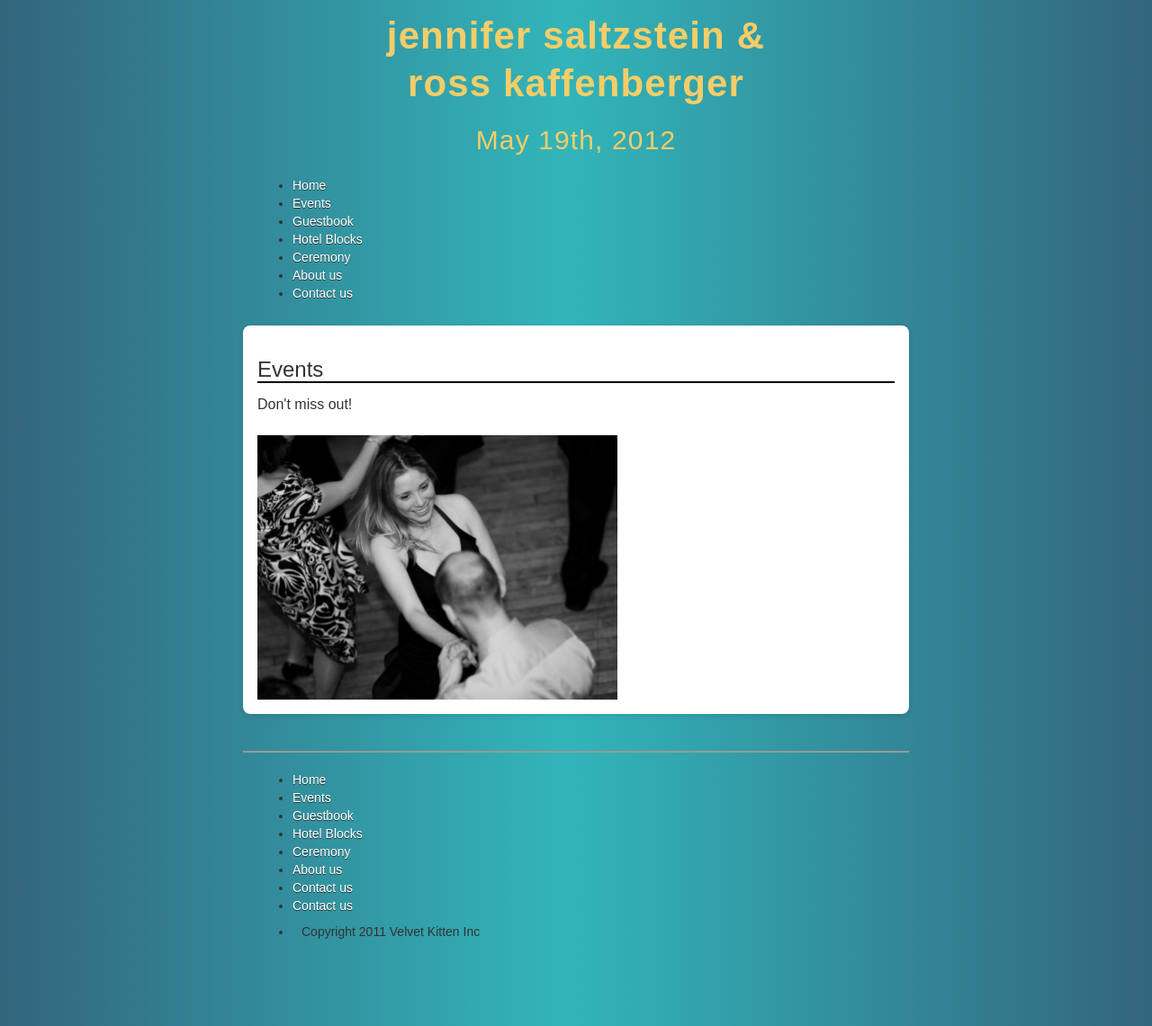
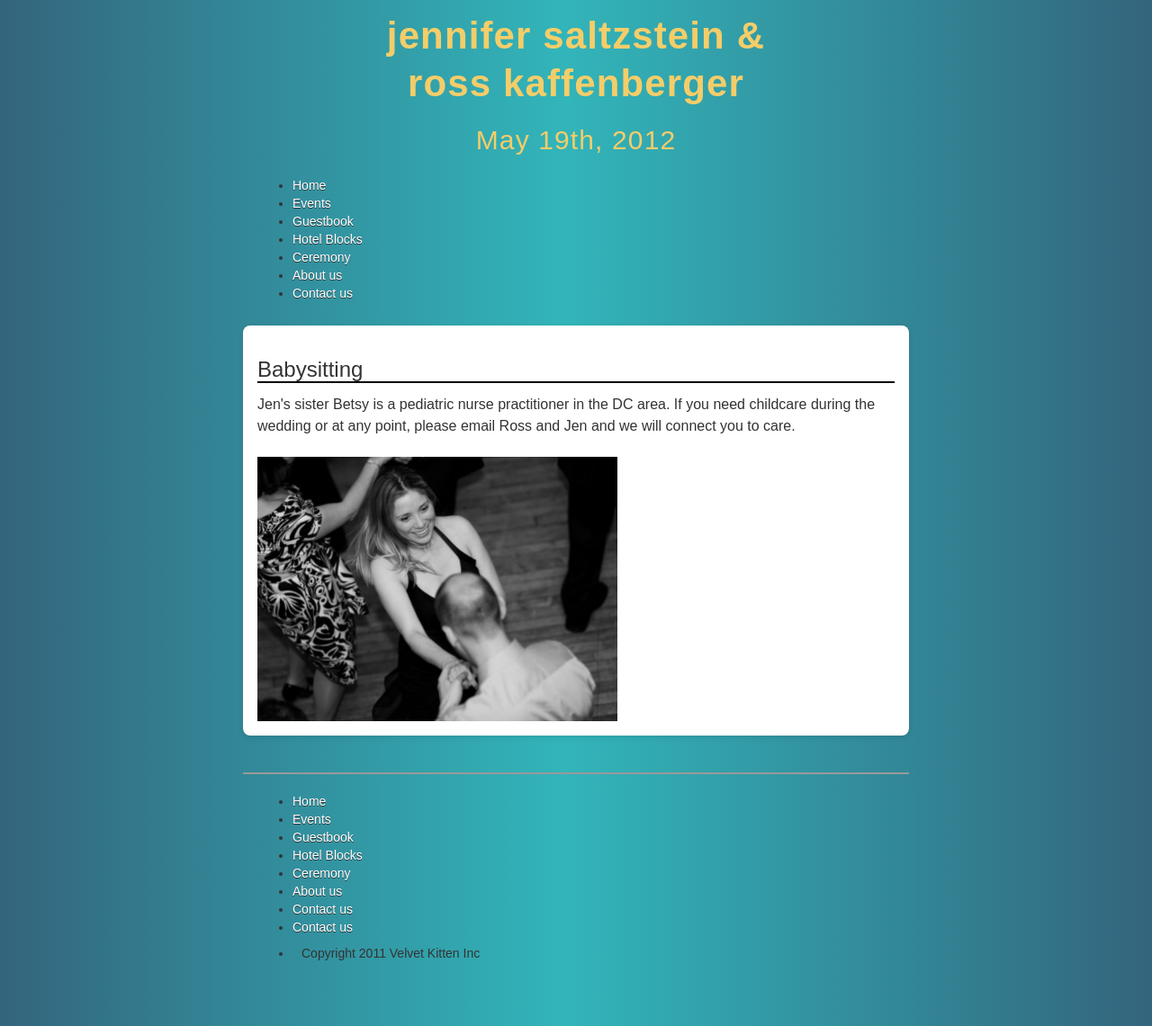
Before and after one commit to velvetkitten/velvetkitten.github.com, a Jekyll site: the page built from events.html, in a window 1280 px wide. Shown: the whole page at 90% size. Built offline with Jekyll 4.4.1, drawn with Linux system fonts in a browser that asks for light colours; nearby versions of some CDN libraries; some web fonts are replaced; library files that are not in the unit come from our copies; comment, search, counter and statistics services are not loaded.

Commit message:
updates to events pages

```diff
--- a/events.html
+++ b/events.html
@@ -1,6 +1,6 @@
 ---
 layout: default
-title: Events
-description: Don't miss out!
+title: Babysitting
+description: Jen's sister Betsy is a pediatric nurse practitioner in the DC area. If you need childcare during the wedding or at any point, please email Ross and Jen and we will connect you to care.
 ---
 <image src='/images/tom wedding.jpeg' width='400px'/>
```
Also changed, not shown: 1 other file.
